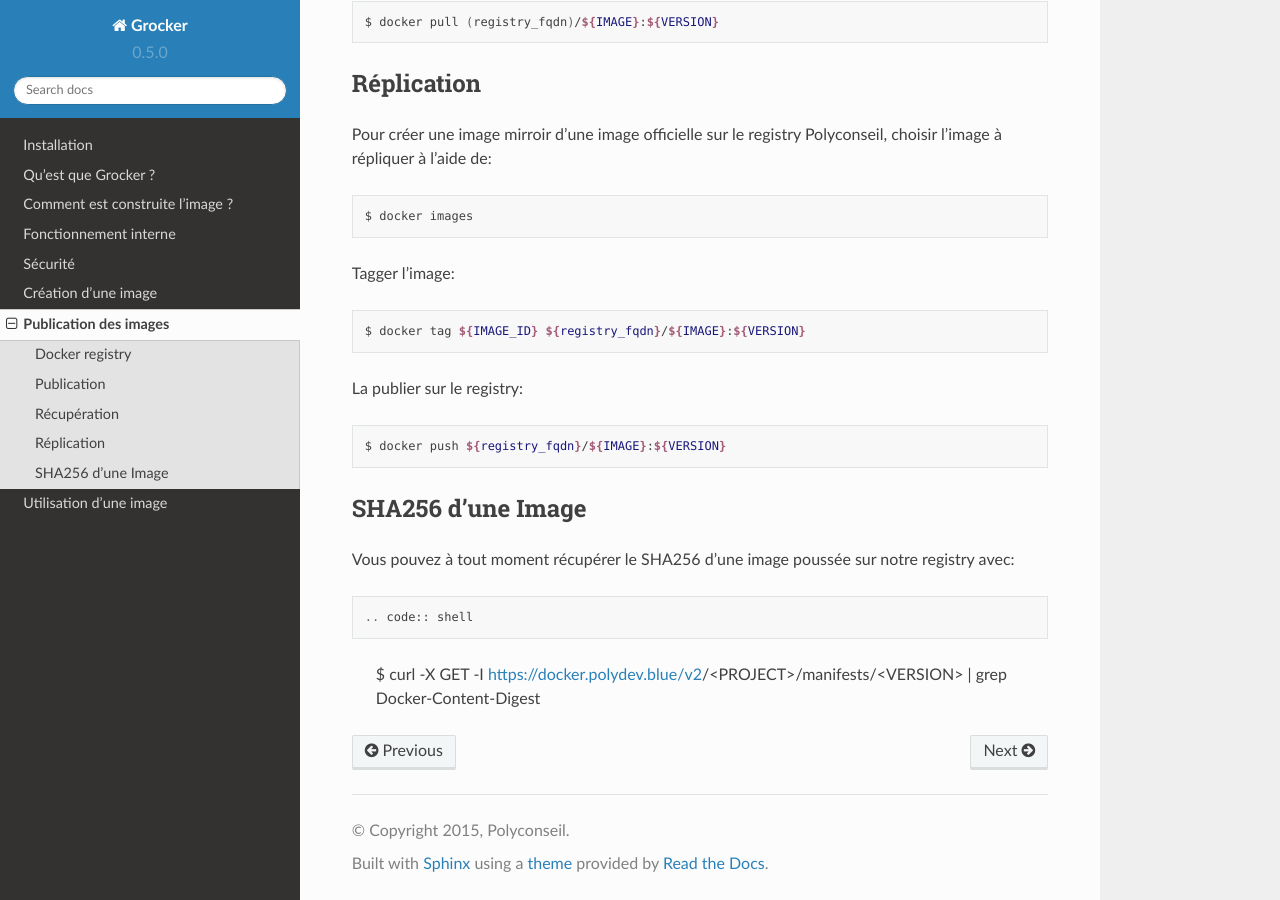
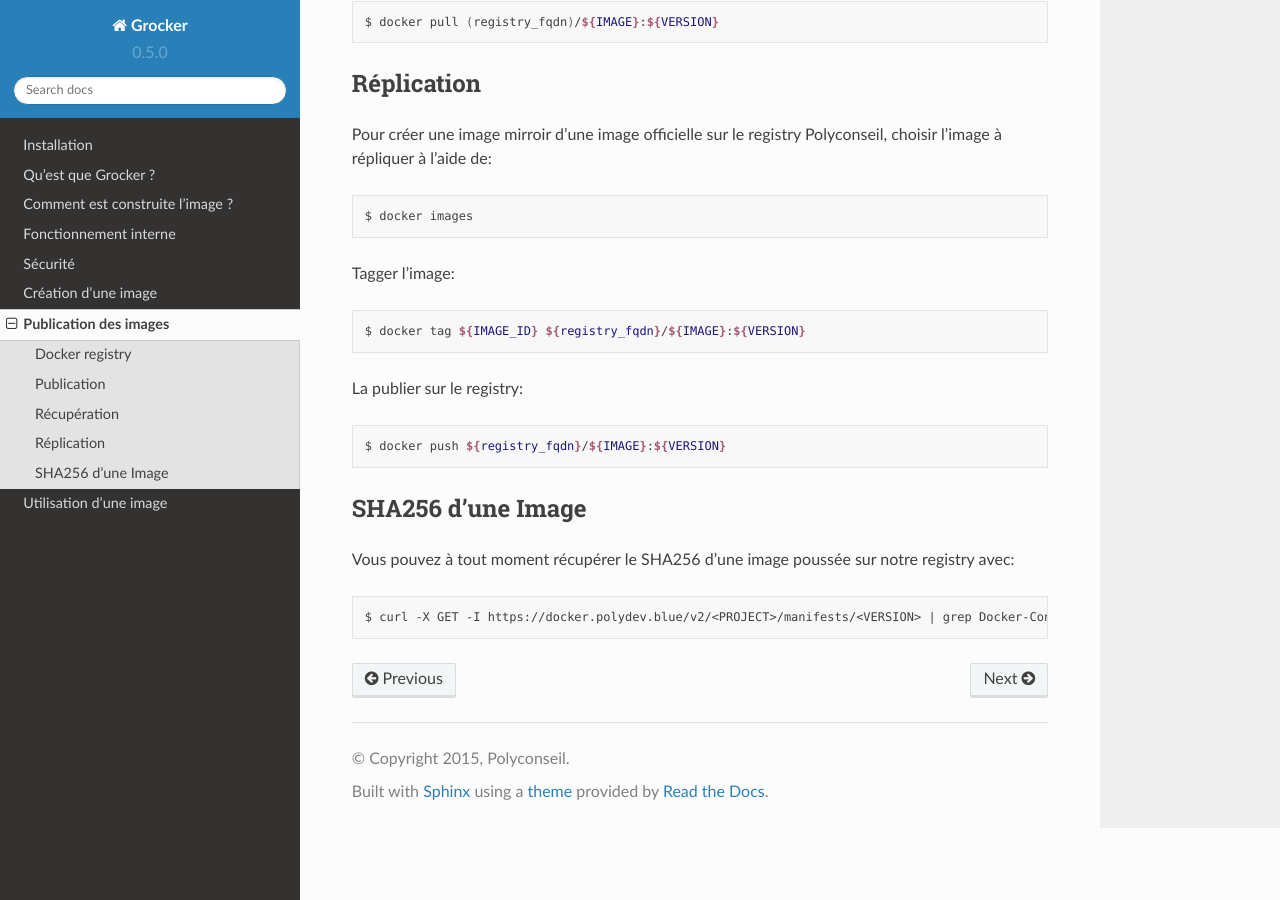
Before and after one commit to Polyconseil/grocker, a Sphinx documentation site: the page built from docs/usage/publish.rst, in a window 1280 px wide and 900 px high, scrolled down 563 px. Built offline with Sphinx 7.4.7 and the Read the Docs theme 2.0.0, drawn with Linux system fonts in a browser that asks for light colours.

```diff
--- a/docs/usage/publish.rst
+++ b/docs/usage/publish.rst
@@ -54,7 +54,7 @@ La publier sur le registry:
 SHA256 d'une Image
 ------------------
 
-Vous pouvez à tout moment récupérer le SHA256 d'une image poussée sur notre registry avec::
+Vous pouvez à tout moment récupérer le SHA256 d'une image poussée sur notre registry avec:
 
 .. code:: shell
 
```
